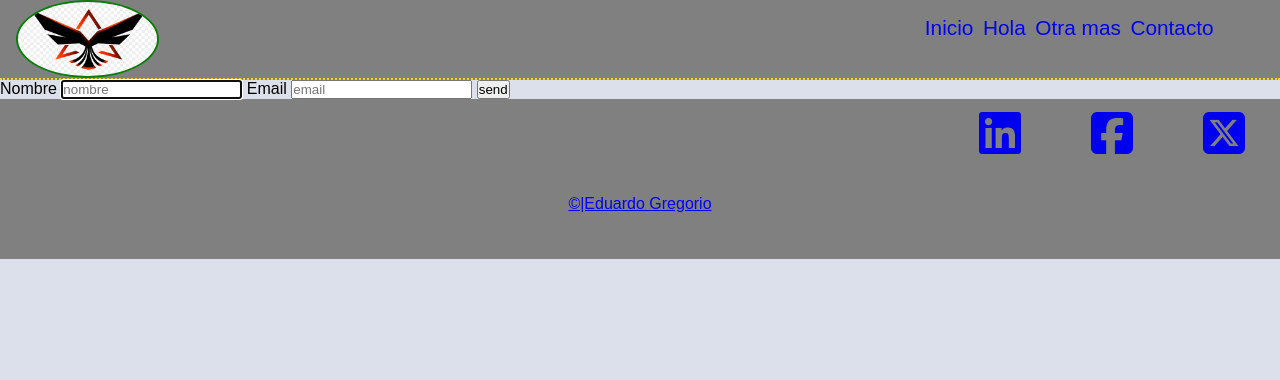
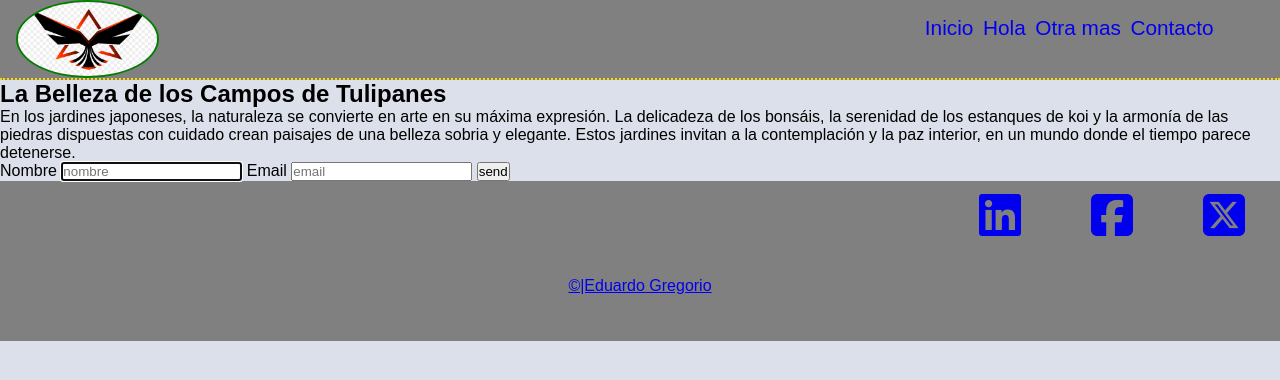
Before and after one commit to Egregal/ProyectoClase, a plain HTML site: page views/contacto.html in a window 1280 px wide. Drawn offline with Linux system fonts and the light colour scheme.

Commit message:
actualiza

```diff
--- a/css/articulo.css
+++ b/css/articulo.css
@@ -6,6 +6,7 @@
   margin: 1rem;
   background-color: rgb(232, 195, 142);
   justify-items: center;
+  width: 30%;
 
 
   h2 {
--- /dev/null
+++ b/css/formulario.css
@@ -0,0 +1,9 @@
+section{
+    display: flex;
+    padding: 1.5rem;
+    margin: 2rem;
+    h2{
+        font-size: 2rem;
+    }
+
+}
--- a/views/contacto.html
+++ b/views/contacto.html
@@ -1,15 +1,19 @@
 <!DOCTYPE html>
 <html lang="es">
+
 <head>
     <meta charset="UTF-8">
     <meta name="viewport" content="width=device-width, initial-scale=1.0">
     <link rel="stylesheet" href="../css/style.css">
 
-<link rel="stylesheet" href="https://cdnjs.cloudflare.com/ajax/libs/font-awesome/6.7.2/css/all.min.css" integrity="sha512-Evv84Mr4kqVGRNSgIGL/F/aIDqQb7xQ2vcrdIwxfjThSH8CSR7PBEakCr51Ck+w+/U6swU2Im1vVX0SVk9ABhg==" crossorigin="anonymous" referrerpolicy="no-referrer" />
+    <link rel="stylesheet" href="https://cdnjs.cloudflare.com/ajax/libs/font-awesome/6.7.2/css/all.min.css"
+        integrity="sha512-Evv84Mr4kqVGRNSgIGL/F/aIDqQb7xQ2vcrdIwxfjThSH8CSR7PBEakCr51Ck+w+/U6swU2Im1vVX0SVk9ABhg=="
+        crossorigin="anonymous" referrerpolicy="no-referrer" />
 
 
     <title>Contacto</title>
 </head>
+
 <body>
     <header>
         <div>
@@ -26,14 +30,22 @@
         </nav>
     </header>
     <main>
+        <section>
+            <h2>La Belleza de los Campos de Tulipanes</h2>
+            <p>En los jardines japoneses, la naturaleza se convierte en arte en su máxima expresión. La delicadeza de
+                los bonsáis, la serenidad de los estanques de koi y la armonía de las piedras dispuestas con cuidado
+                crean paisajes de una belleza sobria y elegante. Estos jardines invitan a la contemplación y la paz
+                interior, en un mundo donde el tiempo parece detenerse.
+            </p>
             <form action="post">
                 <label for="name">Nombre</label>
-            <input type="text"placeholder="nombre" name="name" autofocus>
+                <input type="text" placeholder="nombre" name="name" autofocus>
                 <label for="mail">Email</label>
                 <input type="email" placeholder="email" name="mail">
                 <input type="button" value="send">
 
             </form>
+        </section>
     </main>
     <footer>
 
@@ -47,4 +59,5 @@
     </footer>
 
 </body>
+
 </html>
```
Also changed, not shown: index.html (+2 -0 lines), views/otraMas.html (+1 -1 lines), js/app.js (added). Lines whose indentation alone changed are shown as unchanged.
